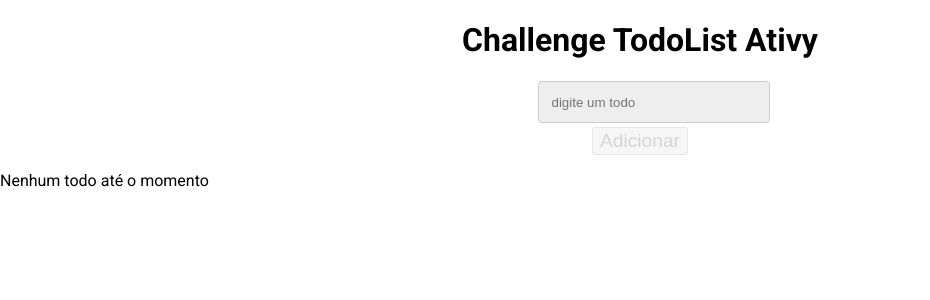
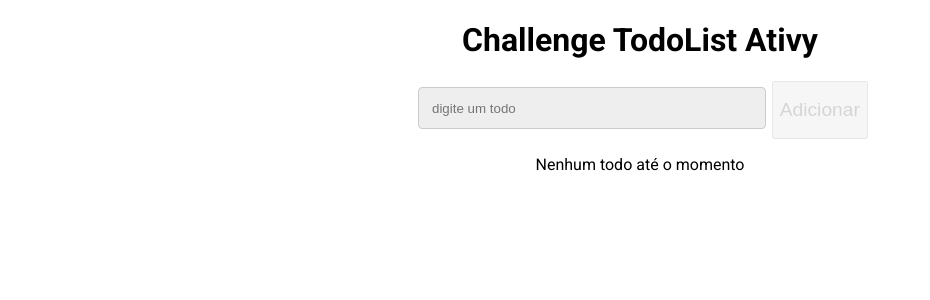
Before and after one commit to rafaelromanoz/challenge-todolist-ativy, a React (Create React App) app: page / in a window 1280 px wide. Shown: the top 300 px of the page, without its empty margins (0-930 px from the left). Built offline with nearby package versions, Linux system fonts and the light colour scheme.

Commit message:
:lipstick: working in styles

```diff
--- a/src/components/Header.jsx
+++ b/src/components/Header.jsx
@@ -6,6 +6,7 @@ import {
   LabelInput,
   Title,
   ButtonHeader,
+  ContainerInputAndButton,
 } from './styles/HeaderStyles';
 
 export default function Header() {
@@ -18,6 +19,7 @@ export default function Header() {
   return (
     <HeaderContainer>
       <Title>Challenge TodoList Ativy</Title>
+      <ContainerInputAndButton>
         <LabelInput htmlFor="inputTodo">
           <Input
             id="inputTodo"
@@ -37,6 +39,7 @@ export default function Header() {
         >
           Adicionar
         </ButtonHeader>
+      </ContainerInputAndButton>
     </HeaderContainer>
   );
 }
--- a/src/components/ToDoList.jsx
+++ b/src/components/ToDoList.jsx
@@ -1,13 +1,14 @@
 import React, { useContext } from 'react';
 import ToDosContext from '../context/ToDosContext';
+import { TodoCard, TodoContainerCard } from './styles/ToDoListStyles';
 
 export default function ToDoList() {
   const { todosList, handleClickDeleteTodo, handleClickUpdateTodo } = useContext(ToDosContext);
-  if (todosList.length === 0) return <p>Nenhum todo até o momento</p>;
+  if (todosList.length === 0) return <p style={{ textAlign: 'center' }}>Nenhum todo até o momento</p>;
   return (
-    <section>
+    <TodoContainerCard>
       {todosList.map(({ todo, id }) => (
-        <div key={id}>
+        <TodoCard key={id}>
           <p>{todo}</p>
           <button
             type="button"
@@ -21,8 +22,8 @@ export default function ToDoList() {
           >
             Deletar
           </button>
-        </div>
+        </TodoCard>
       ))}
-    </section>
+    </TodoContainerCard>
   );
 }
--- a/src/components/styles/HeaderStyles.js
+++ b/src/components/styles/HeaderStyles.js
@@ -10,6 +10,10 @@ const Title = styled.h1`
 
 `;
 
+const ContainerInputAndButton = styled.div`
+  display: flex;
+`;
+
 const LabelInput = styled.label`
   align-self: center;
   margin-bottom: 0.25rem;
@@ -19,7 +23,8 @@ const Input = styled.input`
   display: block;
   align-self: flex-start;
   border: 1px solid #ccc;
-  width: 100%;
+  width: 20rem;
+  margin: 6px;
   padding: 0.8rem;
   border-radius: 4px;
   background: #eee;
@@ -32,6 +37,7 @@ const Input = styled.input`
 
 const ButtonHeader = styled.button`
   font-size: 1.2rem;
+  align-self: inherit;
   &:active {
     box-shadow: 0 0 0 3px #19f 0 0 0 4px #19f;
   }
@@ -47,4 +53,5 @@ export {
   LabelInput,
   Input,
   ButtonHeader,
+  ContainerInputAndButton,
 };
--- a/src/components/styles/ToDoListStyles.js
+++ b/src/components/styles/ToDoListStyles.js
@@ -1 +1,18 @@
-// import styled from 'styled-components';
+import styled from 'styled-components';
+
+const TodoContainerCard = styled.section`
+  display: flex;
+  flex-flow: column wrap;
+  align-items: center;
+  margin: 15px;
+`;
+
+const TodoCard = styled.div`
+  border-radius: 5px;
+  border: solid 2px black;
+  &:hover {
+    box-shadow: 0 8px 16px 0 rgba(0, 0, 0, 0.2);
+  }
+`;
+
+export { TodoContainerCard, TodoCard };
```
Lines whose indentation alone changed are shown as unchanged.
